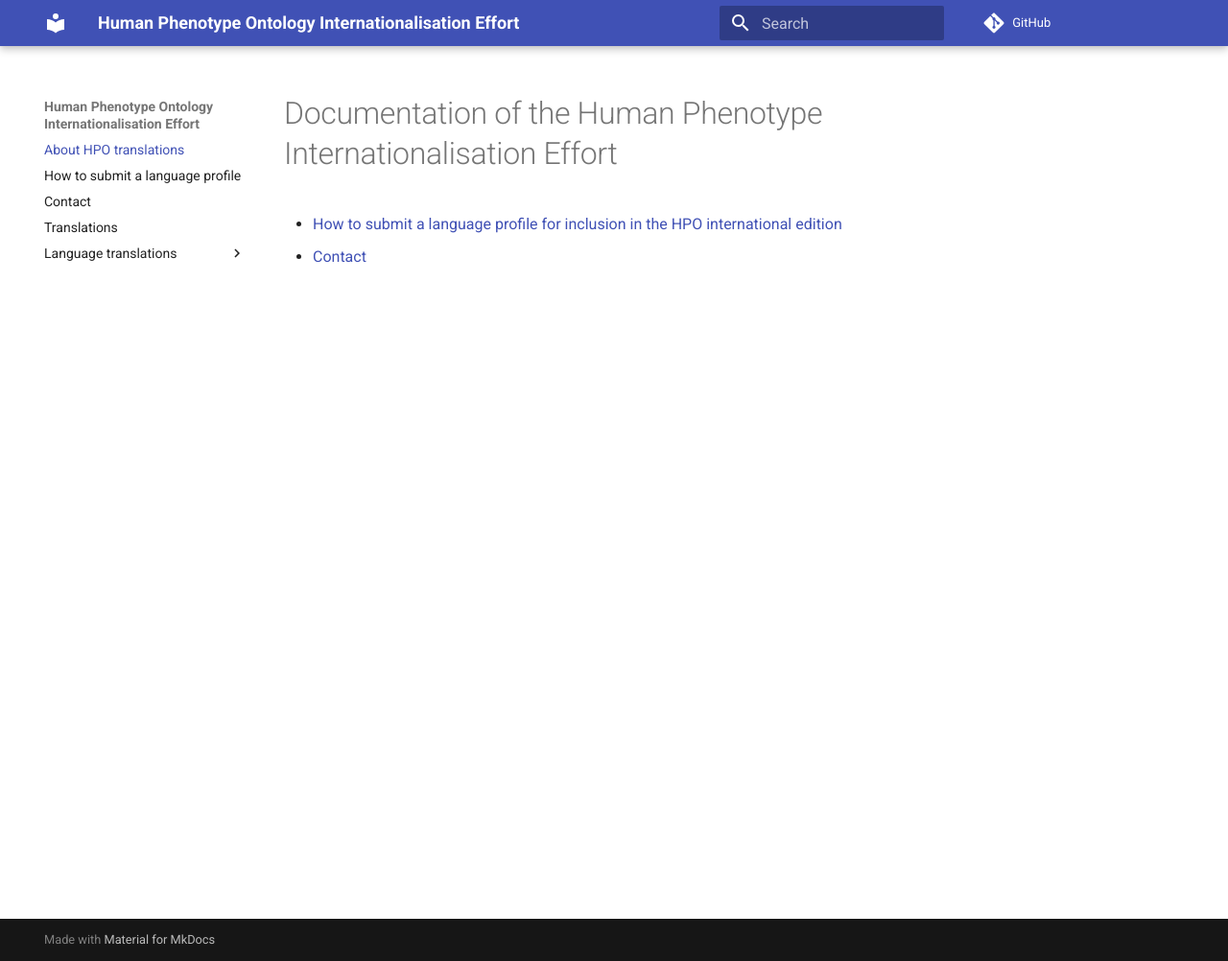
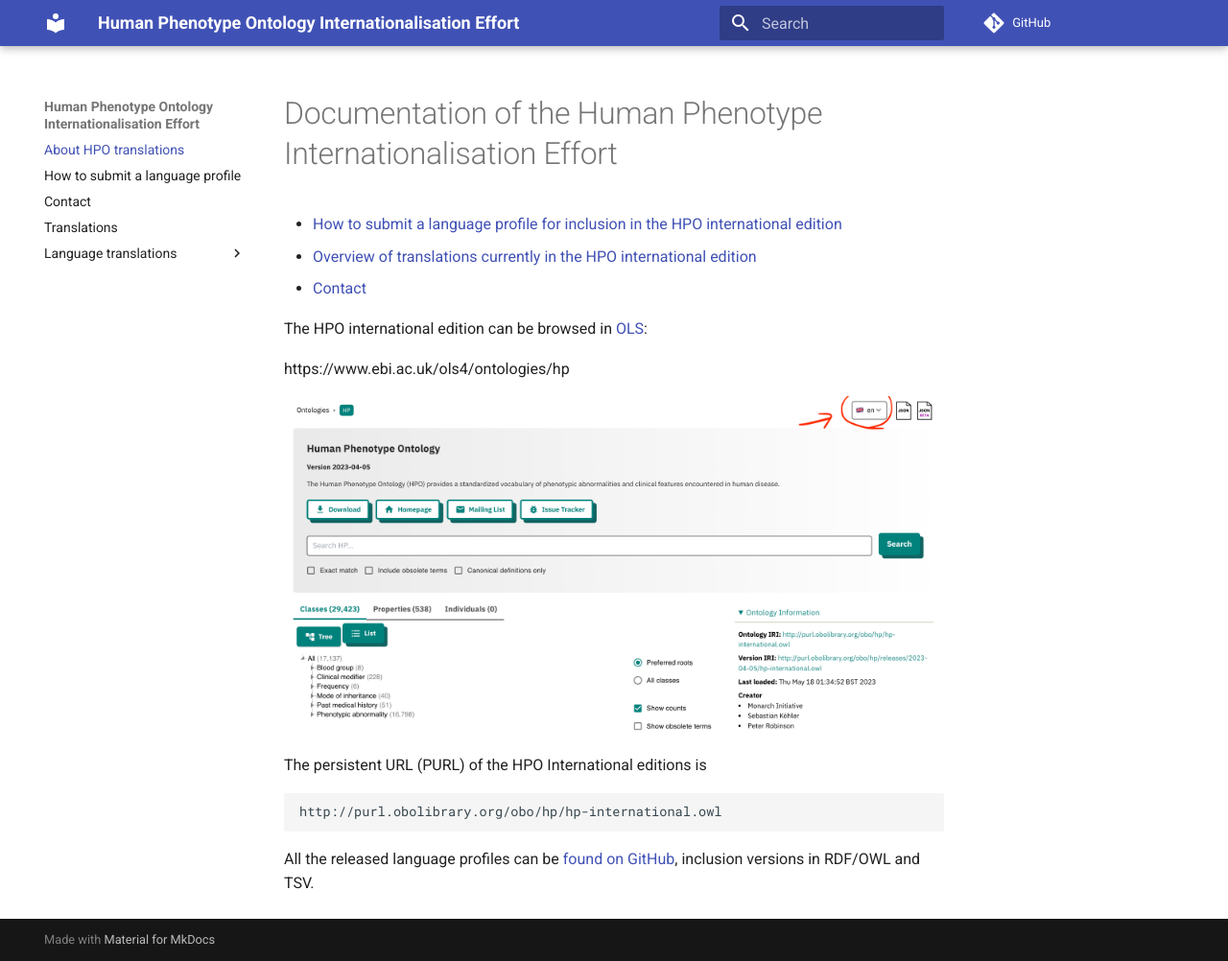
Before and after one commit to obophenotype/hpo-translations, an MkDocs documentation site: the page built from docs/index.md, in a window 1280 px wide and 1002 px high. Shown: the whole window at 96% size. Built offline with MkDocs 1.6.1 and Material for MkDocs 9.7.7, drawn with Linux system fonts in a browser that asks for light colours; comment, search, counter and statistics services are not loaded.

Commit message:
Update language profiles

````diff
--- a/docs/index.md
+++ b/docs/index.md
@@ -1,4 +1,19 @@
 # Documentation of the Human Phenotype Internationalisation Effort
 
 - [How to submit a language profile for inclusion in the HPO international edition](submit.md)
+- [Overview of translations currently in the HPO international edition](translations.md)
 - [Contact](contact.md)
+
+The HPO international edition can be browsed in [OLS](https://www.ebi.ac.uk/ols4/ontologies/hp):
+
+https://www.ebi.ac.uk/ols4/ontologies/hp
+
+![OLS 4 Screenshot HPO Interational](images/ols.png)
+
+The persistent URL (PURL) of the HPO International editions is
+
+```
+http://purl.obolibrary.org/obo/hp/hp-international.owl
+```
+
+All the released language profiles can be [found on GitHub](https://github.com/obophenotype/human-phenotype-ontology/tree/master/src/ontology/translations), inclusion versions in RDF/OWL and TSV.
````
Also changed, not shown: docs/images/ols.png (added).
